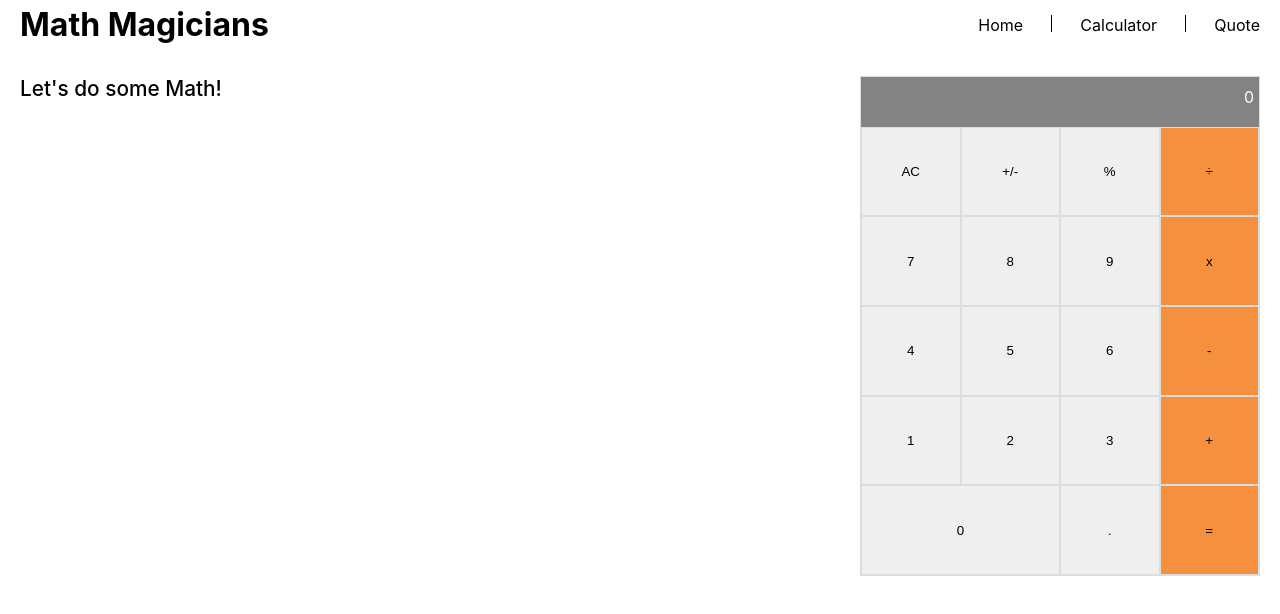
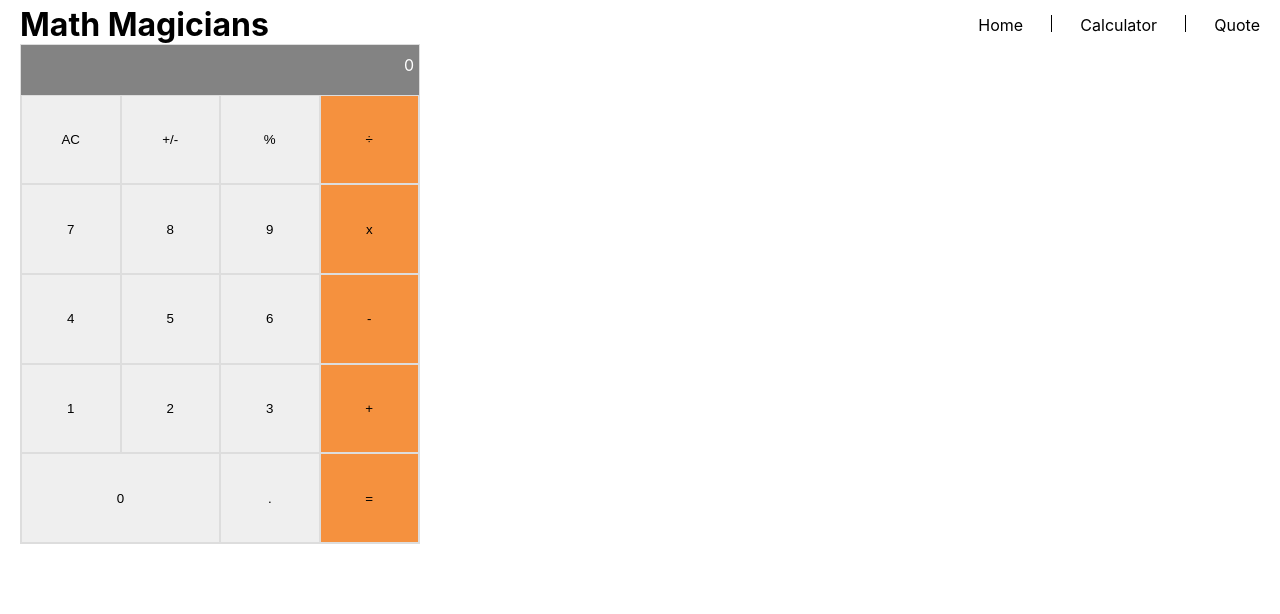
Before and after one commit to over-geek/Math-Magicians, a React (Create React App) app: page /calculator in a window 1280 px wide. Shown: the top 614 px of the page. Built offline with nearby package versions, Linux system fonts and the light colour scheme.

Commit message:
Remove p text from component

```diff
--- a/src/components/Calculator.js
+++ b/src/components/Calculator.js
@@ -24,10 +24,6 @@ function Calculator() {
   };
 
   return (
-    <div className="calc-page-container">
-      <div>
-        <p>Let&apos;s do some Math!</p>
-      </div>
     <div className="calc-container">
       <div className="calc-result">{`${dataObj.next || dataObj.total || 0}`}</div>
       <div className="buttons-container">
@@ -48,7 +44,6 @@ function Calculator() {
         </div>
       </div>
     </div>
-    </div>
   );
 }
 
```
Lines whose indentation alone changed are shown as unchanged.
